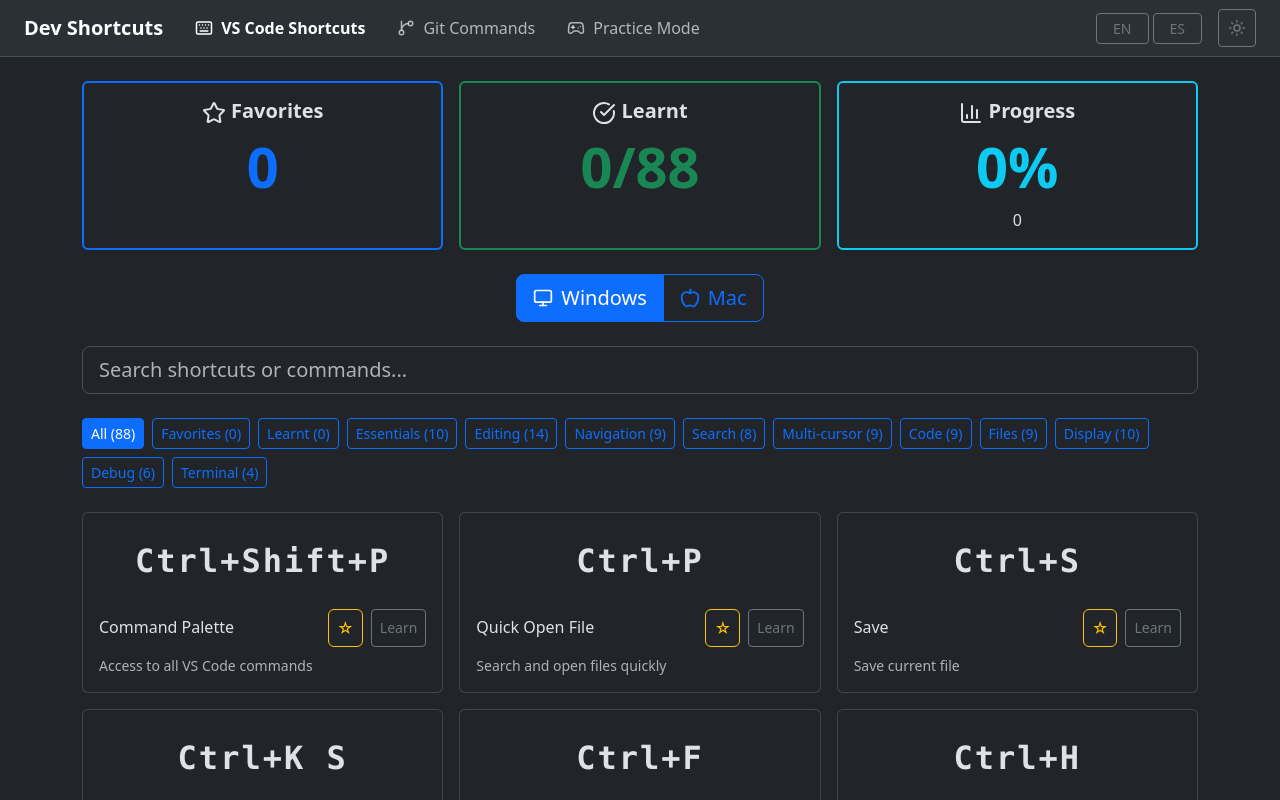
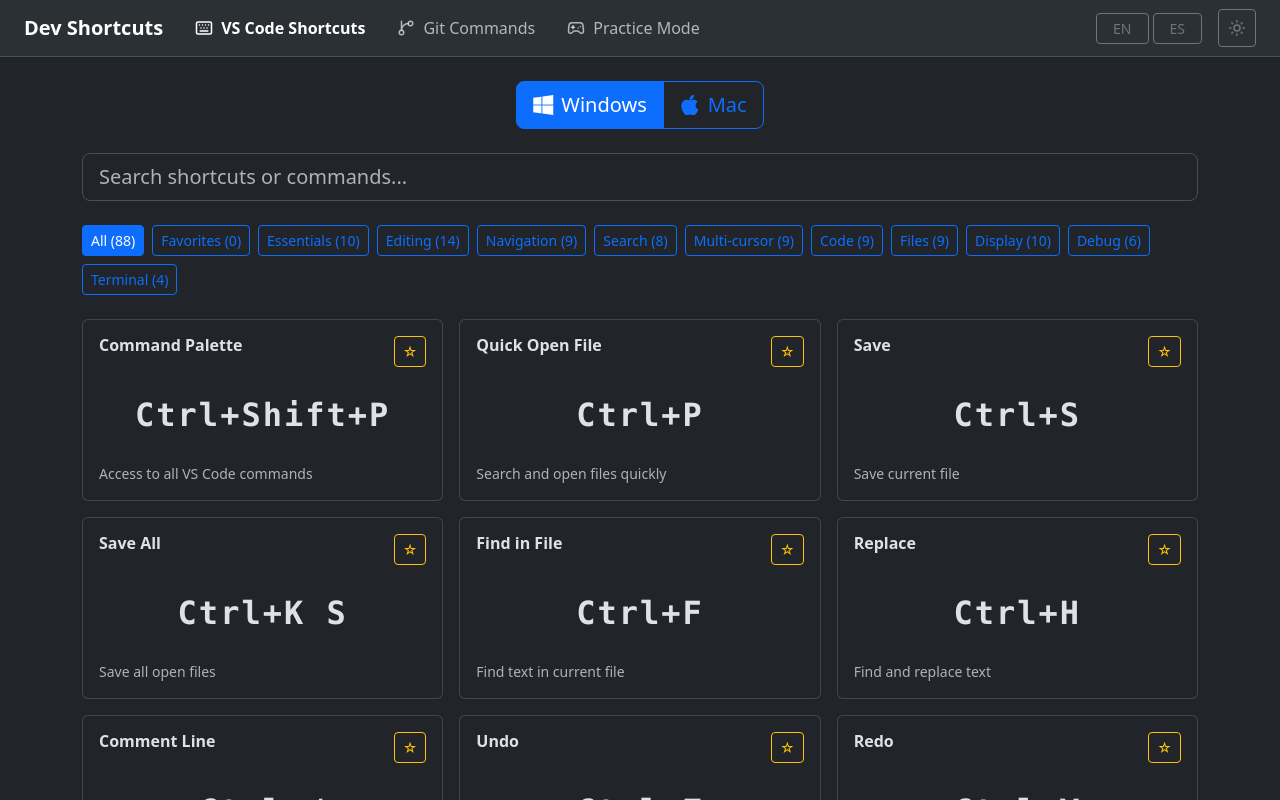
Before and after one commit to mitoperni/vscode-shortcuts, a React (Vite) app: page /shortcuts in a window 1280 px wide. Shown: the top 800 px of the page. Built offline with nearby package versions, Linux system fonts and the light colour scheme.

Commit message:
Learning mode deleted

```diff
--- a/package.json
+++ b/package.json
@@ -23,7 +23,7 @@
   },
   "dependencies": {
     "bootstrap": "^5.3.2",
-    "bootstrap-icons": "^1.11.2",
+    "bootstrap-icons": "^1.13.1",
     "i18next": "^23.7.0",
     "i18next-browser-languagedetector": "^7.2.0",
     "lucide-react": "^0.553.0",
--- a/src/components/shortcuts/ShortcutCard.jsx
+++ b/src/components/shortcuts/ShortcutCard.jsx
@@ -4,40 +4,30 @@
 
 const ShortcutCard = ({ shortcut }) => {
   const { t } = useTranslation()
-  const { os, favorites, learnt, toggleFavorite, toggleLearnt } = useAppContext()
+  const { os, favorites, toggleFavorite } = useAppContext()
 
   const isFavorite = favorites.includes(shortcut.id)
-  const isLearnt = learnt.includes(shortcut.id)
 
   return (
-    <div className={`card h-100 shortcut-card ${isLearnt ? 'learnt-shortcut' : ''}`}>
+    <div className="card h-100 shortcut-card">
       <div className="card-body">
+        {/* Title and Favorite Button */}
+        <div className="d-flex justify-content-between align-items-start mb-3">
+          <h6 className="mb-0 flex-grow-1 fw-bold">{t(`shortcuts.${shortcut.action}`)}</h6>
+          <button
+            className="btn btn-outline-warning btn-sm px-2"
+            onClick={() => toggleFavorite(shortcut.id)}
+            aria-label={isFavorite ? 'Remove from favorites' : 'Add to favorites'}
+          >
+            {isFavorite ? '⭐' : '☆'}
+          </button>
+        </div>
+
         {/* Keyboard Shortcut */}
-        <div>
+        <div className="mb-3">
           <kbd className="user-select-all">
             {os === 'windows' ? shortcut.windows : shortcut.mac}
           </kbd>
-        </div>
-
-        {/* Title and Action Buttons */}
-        <div className="d-flex justify-content-between align-items-center mt-3 mb-2">
-          <h6 className="mb-0 flex-grow-1">{t(`shortcuts.${shortcut.action}`)}</h6>
-          <div className="d-flex gap-2">
-            <button
-              className="btn btn-outline-warning px-2"
-              onClick={() => toggleFavorite(shortcut.id)}
-              aria-label={isFavorite ? 'Remove from favorites' : 'Add to favorites'}
-            >
-              {isFavorite ? '⭐' : '☆'}
-            </button>
-            <button
-              className={`btn btn-sm ${isLearnt ? 'btn-success' : 'btn-outline-secondary'}`}
-              onClick={() => toggleLearnt(shortcut.id)}
-              aria-label={isLearnt ? 'Mark as not learnt' : 'Mark as learnt'}
-            >
-              {isLearnt ? t('buttons.learnt') : t('buttons.learn')}
-            </button>
-          </div>
         </div>
 
         {/* Description */}
--- a/src/context/AppContext.jsx
+++ b/src/context/AppContext.jsx
@@ -17,7 +17,6 @@
 
   // User Data States (saved to LocalStorage)
   const [favorites, setFavorites] = useState([])
-  const [learnt, setLearnt] = useState([])
 
   // Practice Mode States
   const [practiceStats, setPracticeStats] = useState({ correct: 0, total: 0 })
@@ -27,13 +26,11 @@
     const savedTheme = localStorage.getItem('theme') || 'dark'
     const savedOS = localStorage.getItem('os') || 'windows'
     const savedFavorites = JSON.parse(localStorage.getItem('favorites') || '[]')
-    const savedLearnt = JSON.parse(localStorage.getItem('learnt') || '[]')
     const savedPracticeStats = JSON.parse(localStorage.getItem('practiceStats') || '{"correct":0,"total":0}')
 
     setTheme(savedTheme)
     setOs(savedOS)
     setFavorites(savedFavorites)
-    setLearnt(savedLearnt)
     setPracticeStats(savedPracticeStats)
   }, [])
 
@@ -52,24 +49,12 @@
   }, [favorites])
 
   useEffect(() => {
-    localStorage.setItem('learnt', JSON.stringify(learnt))
-  }, [learnt])
-
-  useEffect(() => {
     localStorage.setItem('practiceStats', JSON.stringify(practiceStats))
   }, [practiceStats])
 
   // Helper functions
   const toggleFavorite = (shortcutId) => {
     setFavorites(prev =>
-      prev.includes(shortcutId)
-        ? prev.filter(id => id !== shortcutId)
-        : [...prev, shortcutId]
-    )
-  }
-
-  const toggleLearnt = (shortcutId) => {
-    setLearnt(prev =>
       prev.includes(shortcutId)
         ? prev.filter(id => id !== shortcutId)
         : [...prev, shortcutId]
@@ -88,17 +73,14 @@
     theme,
     os,
     favorites,
-    learnt,
     practiceStats,
     // Setters
     setTheme,
     setOs,
     setFavorites,
-    setLearnt,
     setPracticeStats,
     // Actions
     toggleFavorite,
-    toggleLearnt,
     updatePracticeStats
   }
 
--- a/src/data/shortcutsData.js
+++ b/src/data/shortcutsData.js
@@ -131,10 +131,9 @@
 /**
  * Get count of shortcuts in a category
  */
-export const getCategoryCount = (category, favorites = [], learnt = []) => {
+export const getCategoryCount = (category, favorites = []) => {
   if (category === 'all') return getAllShortcuts().length
   if (category === 'favorites') return favorites.length
-  if (category === 'learnt') return learnt.length
   return getAllShortcuts().filter(s => s.category === category).length
 }
 
@@ -144,7 +143,6 @@
 export const categories = [
   'all',
   'favorites',
-  'learnt',
   'essentials',
   'editing',
   'navigation',
--- a/src/i18n/locales/en/translation.json
+++ b/src/i18n/locales/en/translation.json
@@ -18,7 +18,6 @@
   "filters": {
     "all": "All",
     "favorites": "Favorites",
-    "learnt": "Learnt",
     "essentials": "Essentials",
     "editing": "Editing",
     "navigation": "Navigation",
@@ -428,19 +427,13 @@
     }
   },
   "stats": {
-    "favorites": "Favorites",
-    "learnt": "Learnt",
-    "progress": "Progress"
-  },
-  "buttons": {
-    "learn": "Learn",
-    "learnt": "Learnt"
+    "favorites": "Saved Favorites"
   },
   "home": {
     "hero": {
       "title": "VS Code Shortcuts and Git Commands",
       "subtitle": "A collection of keyboard shortcuts and Git commands for Windows and Mac",
-      "learnShortcuts": "Learn Shortcuts",
+      "learnShortcuts": "View Shortcuts",
       "gitCommands": "Git Commands",
       "practiceMode": "Practice Mode"
     },
@@ -465,6 +458,6 @@
   },
   "footer": {
     "madeWith": "Made with ❤️ for Full Stack Bootcamp 2025",
-    "tip": "💡 Tip: Practice these shortcuts daily to master them"
+    "tip": "💡 Tip: Save your favorite shortcuts for quick access"
   }
 }
--- a/src/i18n/locales/es/translation.json
+++ b/src/i18n/locales/es/translation.json
@@ -18,7 +18,6 @@
   "filters": {
     "all": "Todos",
     "favorites": "Favoritos",
-    "learnt": "Aprendidos",
     "essentials": "Esenciales",
     "editing": "Edición",
     "navigation": "Navegación",
@@ -428,19 +427,13 @@
     }
   },
   "stats": {
-    "favorites": "Favoritos",
-    "learnt": "Aprendidos",
-    "progress": "Progreso"
-  },
-  "buttons": {
-    "learn": "Aprender",
-    "learnt": "Aprendido"
+    "favorites": "Favoritos guardados"
   },
   "home": {
     "hero": {
       "title": "Atajos de VS Code y Comandos Git",
       "subtitle": "Una colección de atajos de teclado y comandos de Git para Windows y Mac",
-      "learnShortcuts": "Aprender Atajos",
+      "learnShortcuts": "Ver Atajos",
       "gitCommands": "Comandos Git",
       "practiceMode": "Modo Práctica"
     },
@@ -465,6 +458,6 @@
   },
   "footer": {
     "madeWith": "Hecho con ❤️ para Bootcamp Full Stack 2025",
-    "tip": "💡 Consejo: Practica estos atajos diariamente para dominarlos"
+    "tip": "💡 Consejo: Guarda tus atajos favoritos para acceder rápidamente"
   }
 }
--- a/src/pages/Shortcuts.jsx
+++ b/src/pages/Shortcuts.jsx
@@ -4,16 +4,13 @@
 import ShortcutCard from '../components/shortcuts/ShortcutCard'
 import StatCard from '../components/common/StatCard'
 import { getAllShortcuts, categories, getCategoryCount } from '../data/shortcutsData'
-import { Star, CheckCircle, BarChart3, Monitor, Apple } from 'lucide-react'
+import { Star } from 'lucide-react'
 
 const Shortcuts = () => {
   const { t } = useTranslation()
-  const { os, setOs, favorites, learnt } = useAppContext()
+  const { os, setOs, favorites } = useAppContext()
   const [searchTerm, setSearchTerm] = useState('')
   const [selectedCategory, setSelectedCategory] = useState('all')
-
-  const totalShortcuts = getAllShortcuts().length
-  const progressPercentage = Math.round((learnt.length / totalShortcuts) * 100)
 
   // Filter shortcuts
   const filterShortcuts = () => {
@@ -22,8 +19,6 @@
     // Filter by category
     if (selectedCategory === 'favorites') {
       filtered = filtered.filter(s => favorites.includes(s.id))
-    } else if (selectedCategory === 'learnt') {
-      filtered = filtered.filter(s => learnt.includes(s.id))
     } else if (selectedCategory !== 'all') {
       filtered = filtered.filter(s => s.category === selectedCategory)
     }
@@ -46,51 +41,26 @@
 
   return (
     <div className="container my-4">
-      {/* Statistics Cards */}
-      <div className="row g-3 mb-4">
-        <div className="col-md-4">
-          <StatCard
-            icon={<Star size={24} />}
-            title={t('stats.favorites')}
-            value={favorites.length}
-            variant="primary"
-          />
-        </div>
-        <div className="col-md-4">
-          <StatCard
-            icon={<CheckCircle size={24} />}
-            title={t('stats.learnt')}
-            value={`${learnt.length}/${totalShortcuts}`}
-            variant="success"
-          />
-        </div>
-        <div className="col-md-4">
-          <StatCard
-            icon={<BarChart3 size={24} />}
-            title={t('stats.progress')}
-            value={`${progressPercentage}%`}
-            variant="info"
-            progressBar={progressPercentage}
-          />
-        </div>
-      </div>
-
       {/* OS Toggle */}
       <div className="mb-4 text-center">
         <div className="btn-group btn-group-lg" role="group">
           <button
-            className={`btn ${os === 'windows' ? 'btn-primary' : 'btn-outline-primary'} d-flex align-items-center gap-2`}
-            onClick={() => setOs('windows')}
+            className={`btn ${
+              os === "windows" ? "btn-primary" : "btn-outline-primary"
+            } d-flex align-items-center gap-2`}
+            onClick={() => setOs("windows")}
           >
-            <Monitor size={20} />
-            {t('common.windows')}
+            <i class="bi bi-windows"></i>
+            {t("common.windows")}
           </button>
           <button
-            className={`btn ${os === 'mac' ? 'btn-primary' : 'btn-outline-primary'} d-flex align-items-center gap-2`}
-            onClick={() => setOs('mac')}
+            className={`btn ${
+              os === "mac" ? "btn-primary" : "btn-outline-primary"
+            } d-flex align-items-center gap-2`}
+            onClick={() => setOs("mac")}
           >
-            <Apple size={20} />
-            {t('common.mac')}
+            <i class="bi bi-apple"></i>
+            {t("common.mac")}
           </button>
         </div>
       </div>
@@ -100,7 +70,7 @@
         <input
           type="text"
           className="form-control form-control-lg"
-          placeholder={t('common.search')}
+          placeholder={t("common.search")}
           value={searchTerm}
           onChange={(e) => setSearchTerm(e.target.value)}
         />
@@ -109,29 +79,31 @@
       {/* Category Filters */}
       <div className="mb-4">
         <div className="d-flex flex-wrap gap-2">
-          {categories.map(cat => (
+          {categories.map((cat) => (
             <button
               key={cat}
-              className={`btn btn-sm ${selectedCategory === cat ? 'btn-primary' : 'btn-outline-primary'}`}
+              className={`btn btn-sm ${
+                selectedCategory === cat ? "btn-primary" : "btn-outline-primary"
+              }`}
               onClick={() => setSelectedCategory(cat)}
             >
-              {t(`filters.${cat}`)} ({getCategoryCount(cat, favorites, learnt)})
+              {t(`filters.${cat}`)} ({getCategoryCount(cat, favorites)})
             </button>
           ))}
         </div>
       </div>
 
       {/* Results Count */}
-      {(searchTerm || selectedCategory !== 'all') && (
+      {(searchTerm || selectedCategory !== "all") && (
         <div className="alert alert-info mb-4">
-          {filteredShortcuts.length} {t('common.results')}
+          {filteredShortcuts.length} {t("common.results")}
         </div>
       )}
 
       {/* Shortcuts Grid */}
       <div className="row g-3">
         {filteredShortcuts.length > 0 ? (
-          filteredShortcuts.map(shortcut => (
+          filteredShortcuts.map((shortcut) => (
             <div key={shortcut.id} className="col-12 col-md-6 col-lg-4">
               <ShortcutCard shortcut={shortcut} />
             </div>
@@ -139,13 +111,13 @@
         ) : (
           <div className="col-12">
             <div className="alert alert-warning text-center">
-              {t('common.noResults')}
+              {t("common.noResults")}
             </div>
           </div>
         )}
       </div>
     </div>
-  )
+  );
 }
 
 export default Shortcuts
```
Also changed, not shown: 1 other file (tests, documents, lock files or other folders).
